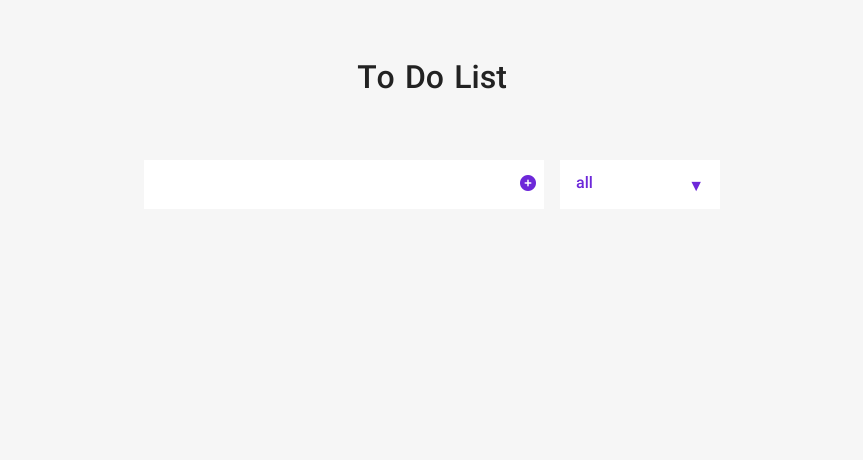
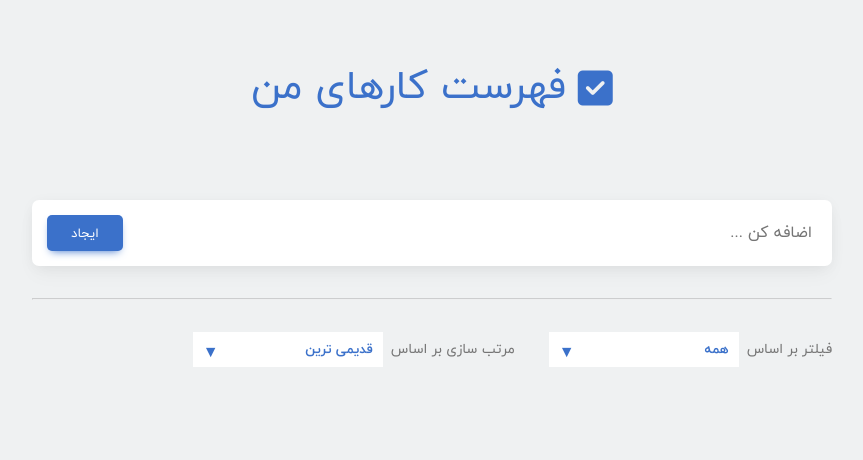
Before and after one commit to mrhosseinsalari/Todo-List, a plain HTML site: page index.html in a window 1280 px wide. Shown: the whole page, without its empty margins (208-1071 px from the left). Drawn offline with Linux system fonts and the light colour scheme.

Commit message:
Templete updated

```diff
--- a/index.html
+++ b/index.html
@@ -14,26 +14,40 @@
     />
     <link rel="stylesheet" href="style.css" type="text/css" />
   </head>
-  <body>
+  <body dir="rtl">
     <header>
-      <h1>To Do List</h1>
+      <i class="fas fa-check-square"></i>
+      <p>فهرست کارهای من</p>
     </header>
     <section class="container">
       <section class="form-container">
         <form class="todo-form">
-          <input type="text" class="todo-input" />
-          <button class="todo-button" type="submit">
-            <i class="fa-solid fa-circle-plus"></i>
-          </button>
+          <input type="text" class="todo-input" placeholder="اضافه کن ..." />
+          <button class="todo-button" type="submit">ایجاد</button>
         </form>
-        <div class="select">
-          <select class="filter-todos" name="todos">
-            <option value="all">all</option>
-            <option value="completed">completed</option>
-            <option value="uncompleted">uncompleted</option>
-          </select>
+      </section>
+      <hr />
+      <div class="select-options">
+        <div id="filterTodos">
+          <p class="select-text">فیلتر بر اساس</p>
+          <div class="select">
+            <select class="filter-todos" name="todos">
+              <option value="all">همه</option>
+              <option value="completed">تکمیل شده</option>
+              <option value="uncompleted">تکمیل نشده</option>
+            </select>
+          </div>
         </div>
-      </section>
+        <div id="sortTodos">
+          <p class="select-text">مرتب سازی بر اساس</p>
+          <div class="select">
+            <select class="sort-todos" name="todos">
+              <option value="oldest">قدیمی ترین</option>
+              <option value="newest">جدید ترین</option>
+            </select>
+          </div>
+        </div>
+      </div>
       <ul class="todolist"></ul>
     </section>
 
--- a/index.js
+++ b/index.js
@@ -28,13 +28,16 @@ function createTodos(todos) {
     result += `<li class="todo ${
       todo.isCompleted ? "completed" : "uncompleted"
     }">
+    <span class="todo__check" data-todo-id=${
+      todo.id
+    }><i class="far fa-check-square"></i></span>
     <p>${todo.title}</p>
     <span class="todo__createdAt">${new Date(todo.createdAt).toLocaleDateString(
       "fa-IR"
     )}</span>
-    <span class="todo__check" data-todo-id=${
+    <span class="todo__edit" data-todo-id=${
       todo.id
-    }><i class="far fa-check-square"></i></span>
+    }><i class="fas fa-edit"></i></span>
     <span class="todo__remove" data-todo-id=${
       todo.id
     }><i class="far fa-trash-alt"></i></span>
--- a/style.css
+++ b/style.css
@@ -9,15 +9,19 @@
 }
 
 :root {
-  --primaryColor: #6d28d9;
-  --secondaryColor: #ede9fe;
+  --primaryColor: #3b71ca;
+  --secondaryColor: #e3ebf7;
   --mainWhite: #fff;
   --mainBlack: #222;
-  --mainGrey: #7c7c7c;
+  --mainGrey: #757575;
   --mainSpacing: 0.1rem;
   --mainTransition: all 0.3s linear;
   --mainRed: #db2777;
-  --bodyColor: #f6f6f6;
+  --bodyColor: #eff1f2;
+}
+
+html {
+  font-size: 62.5%;
 }
 
 body {
@@ -34,6 +38,13 @@ header {
   display: flex;
   justify-content: center;
   align-items: center;
+  font-size: 4rem;
+  margin: 1.6rem 0 2.4rem;
+  padding-bottom: 1.6rem;
+  color: var(--primaryColor);
+}
+header p {
+  padding-right: 1.2rem;
 }
 .container {
   display: flex;
@@ -42,15 +53,20 @@ header {
 }
 .form-container {
   display: flex;
+  padding-bottom: 0.8rem;
 }
 .todolist {
   width: 25rem;
 }
 form {
-  width: 25rem;
+  width: 80rem;
   background-color: white;
   display: flex;
   justify-content: space-between;
+  padding: 1.5rem;
+  border-radius: 0.7rem;
+  box-shadow: 0 2px 15px -3px rgba(0, 0, 0, 0.07),
+    0 10px 20px -2px rgba(0, 0, 0, 0.04);
 }
 form input {
   flex: 1;
@@ -60,24 +76,87 @@ form button {
   border: none;
   outline: none;
   background-color: var(--mainWhite);
-  font-size: 1rem;
+  font-size: 1.6rem;
   padding: 0.5rem;
 }
 .todo-button {
-  color: var(--primaryColor);
+  color: var(--mainWhite);
   cursor: pointer;
-  transition: all 0.3s ease-in-out;
+  font-size: 1.3rem;
+  background-color: var(--primaryColor);
+  padding: 1rem 2.4rem 0.8rem;
+  border-radius: 0.5rem;
+  box-shadow: 0 4px 9px -4px #3b71ca;
+  transition: all 0.2s ease-in-out;
 }
 .todo-button:hover {
-  background-color: var(--primaryColor);
-  color: var(--mainWhite);
+  background-color: #386bc0;
+  box-shadow: 0 8px 9px -4px rgba(59, 113, 202, 0.3),
+    0 4px 18px 0 rgba(59, 113, 202, 0.2);
+}
+hr {
+  margin: 2.4rem 0;
+  opacity: 0.4;
+}
+.select-options {
+  display: flex;
+  justify-content: flex-start;
+  align-items: center;
+  color: #4f4f4f;
+  font-size: 1.6rem;
+  margin-bottom: 2.4rem;
+  padding: 0.8rem 0 1.6rem;
+}
+#filterTodos,
+#sortTodos {
+  display: flex;
+  align-items: center;
+}
+#sortTodos {
+  margin-right: 2.4rem;
+}
+.select-text {
+  color: var(--mainGrey);
+  font-size: 1.4rem;
+  margin-left: 0.8rem;
+}
+.select {
+  margin-left: 1rem;
+  width: 19rem;
+  position: relative;
+}
+select {
+  appearance: none;
+  border: none;
+  outline: none;
+  color: var(--primaryColor);
+  width: 100%;
+  padding: 1rem;
+  background-color: #fff;
+  cursor: pointer;
+  font-weight: bold;
+}
+.select::after {
+  content: "\25BC";
+  position: absolute;
+  top: 0;
+  left: 0;
+  padding: 1rem;
+  color: var(--primaryColor);
+  pointer-events: none;
+}
+.todolist {
+  padding-bottom: 5rem;
 }
 .todo {
   background-color: var(--secondaryColor);
   display: flex;
   justify-content: space-between;
   align-items: center;
-  margin: 0.7rem 0;
+  width: 80rem;
+  font-size: 2rem;
+  padding: 0.4rem 1.6rem;
+  margin: 1.2rem 0;
   transition: all 0.3s ease-in-out;
 }
 .todo p {
@@ -86,10 +165,12 @@ form button {
   color: var(--primaryColor);
   font-weight: bold;
 }
+.todo__check {
+  padding: 0.4rem 0 0.4rem 1.6rem !important;
+}
 .todo span {
   display: block;
-  font-size: 1rem;
-  padding: 0.5rem;
+  padding: 1rem;
   cursor: pointer;
 }
 .fa-trash-alt {
@@ -101,37 +182,14 @@ form button {
 .todo__createdAt {
   color: var(--primaryColor);
 }
+.todo__edit {
+  color: #e4a11b;
+}
 .completed {
-  opacity: 0.5;
+  opacity: 0.6;
 }
 .completed > p {
   text-decoration: line-through;
-}
-select {
-  appearance: none;
-  border: none;
-  outline: none;
-  width: 100%;
-  padding: 1rem;
-  background-color: #fff;
-  color: var(--primaryColor);
-  cursor: pointer;
-  font-size: 1rem;
-  font-weight: bold;
-}
-.select {
-  margin-left: 1rem;
-  width: 10rem;
-  position: relative;
-}
-.select::after {
-  content: "\25BC";
-  position: absolute;
-  top: 0;
-  right: 0;
-  padding: 1rem;
-  color: var(--primaryColor);
-  pointer-events: none;
 }
 span > i {
   pointer-events: none;
```
